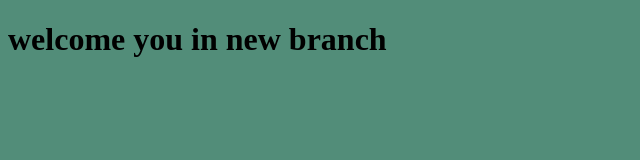
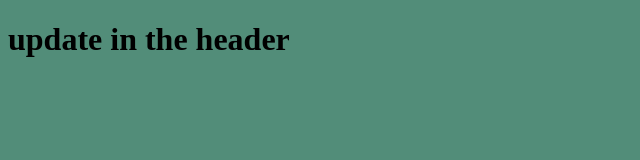
Before and after one commit to abdelrhmanmosa/project, a plain HTML site: page index.html in a window 1280 px wide. Shown: the whole page, without its empty margins (0-640 px from the left). Drawn offline with Linux system fonts and the light colour scheme.

Commit message:
update of the head

```diff
--- a/index.html
+++ b/index.html
@@ -10,7 +10,7 @@
 
     <body>
 
-        <h1>welcome you in new branch</h1>
+        <h1>update in the header</h1>
         <script src="app.js"></script>
     </body>
 
```
